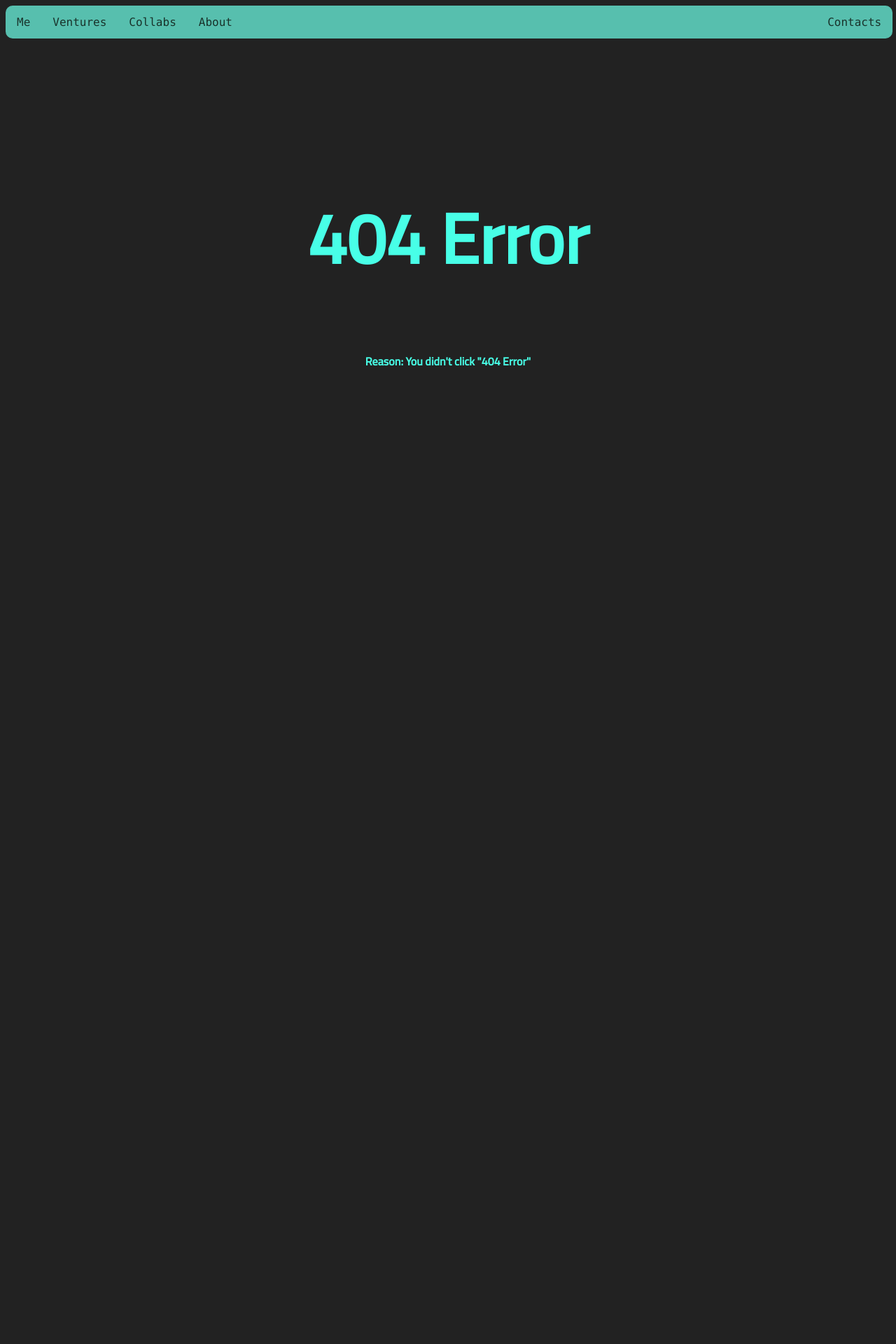
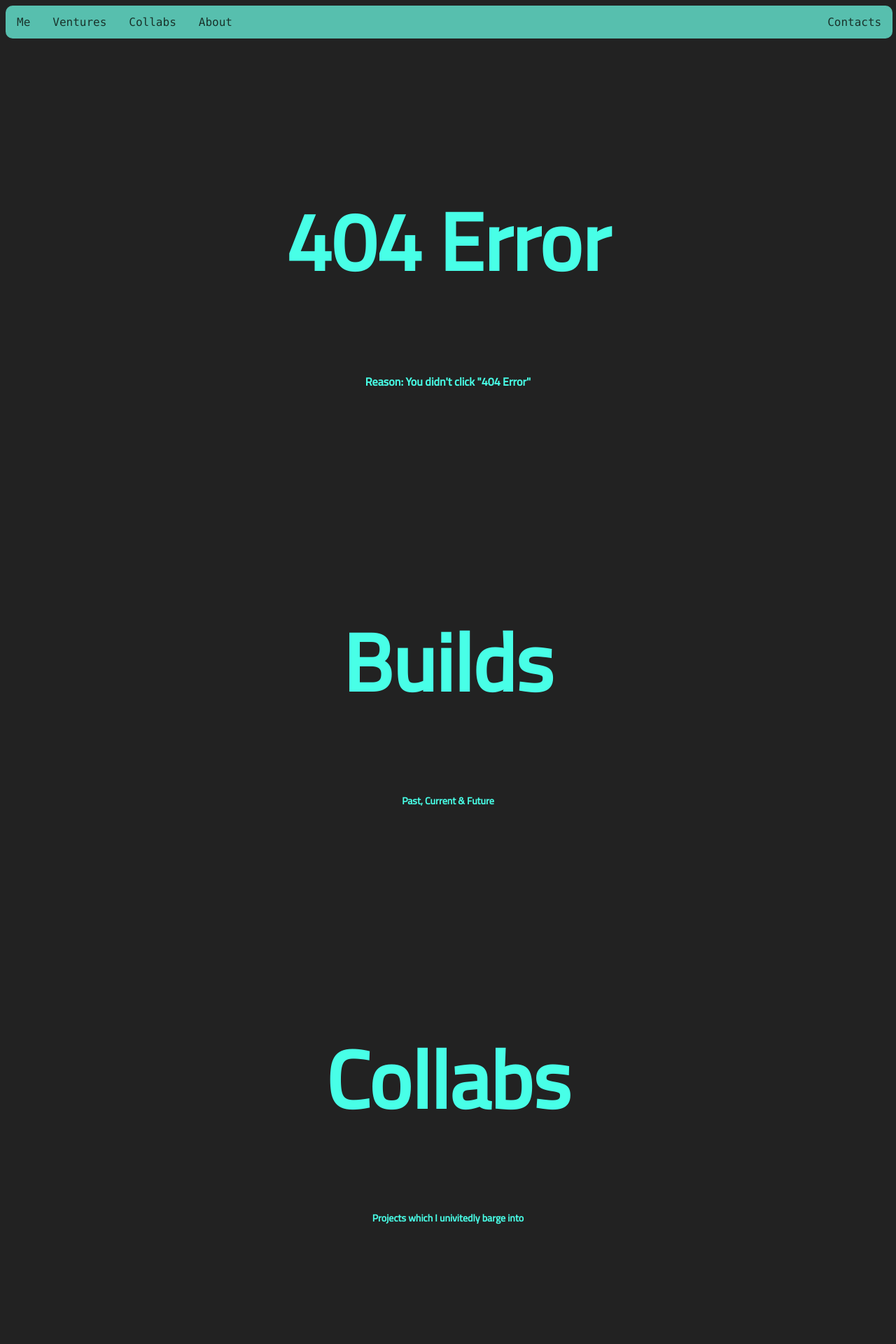
Before and after one commit to Wjplatformer/wjplatformer.github.io, a PHP site: page / in a window 1280 px wide. Shown: the top 1920 px of the page at 70% size. Before the commit the page ends 523 px from the top, so only its background shows below. Run offline with PHP 8.4, Linux system fonts and the light colour scheme.

Commit message:
non-vulgar update

```diff
--- a/index.html
+++ b/index.html
@@ -12,20 +12,35 @@
 <body>
   <nav>
     <ul>
-      <li><a href="index.html">Me</a></li>
-      <li><a href="index.html">Ventures</a></li>
-      <li><a href="index.html">Collabs</a></li>
-      <li><a href="index.html">About</a></li>
-      <li id="right"><a href="index.html">Contacts</a></li>
+      <li><a href="#text-change">Me</a></li>
+      <li><a href="#builds">Ventures</a></li>
+      <li><a href="#Collab">Collabs</a></li>
+      <li><a href="#About">About</a></li>
+      <li id="right"><a href="#Contact">Contacts</a></li>
   </nav>
 
-  <h1 id="text-change" onclick="text_change()" style="padding-top: 180px; text-align: center;">404 Error</h1>
-  <h4 id="text-change2" style="text-align: center;">Reason: You didn't click "404 Error"</h4>
+  <h1 id="text-change" onclick="text_change()" style="padding-top: 160px; text-align: center;">404 Error</h1>
+  <h4 id="text-change2" style="text-align: center; padding-bottom: 200px;">Reason: You didn't click "404 Error"</h4>
+
+  <h1 id="builds">Builds</h1>
+  <h5 style="padding-bottom: 200px;">Past, Current & Future</h5>
+
+  <h1 id="Collab">Collabs</h1>
+  <h5 style="padding-bottom: 200px;">Projects which I univitedly barge into</h5>
+
+  <h1 id="About">About</h1>
+  <h5 style="padding-bottom: 200px;">No face reveal still 😛</h5>
+
+  <h1 id="Contact">Contacts</h1>
+  <h5 style="padding-bottom: 200px;">Message this idiota lol.</h5>
 
   <script>
     function text_change(){
-    document.getElementById("text-change").innerHTML = "Fr*ck. Fine.";
+    if (document.getElementById("text-change").innerHTML === "Welcome IG ¯\\_(ツ)_/¯"){}
+    else {
+    document.getElementById("text-change").innerHTML = "😡. Fine.";
     document.getElementById("text-change2").innerHTML = "Updating in progress <i class='fa fa-gear fa-spin' style='font-size: 18px;''></i>"
+    setTimeout(function() {document.getElementById("text-change").innerHTML = "Welcome IG ¯\\_(ツ)_/¯" }, 3000);};
     }
 
   </script>
--- a/stylesheets/index.css
+++ b/stylesheets/index.css
@@ -2,13 +2,22 @@ body{
   background-color: #222;
   color: rgb(72, 255, 231);
   font-family: 'Cairo', sans-serif;
+  text-align: center;
 }
 
 h1{
-    font-size: 100px;
+  font-size: 9vw;
+}
+
+h5{
+  font-size: 14px;
 }
 
 a{
   text-decoration: none;
   color: rgb(72, 255, 231);
 }
+
+@media screen and (max-width: 1000px) {
+    h1{font-size: 14vh;}
+}
--- a/stylesheets/nav.css
+++ b/stylesheets/nav.css
@@ -38,12 +38,12 @@ li a:hover {
 @media screen and (max-width: 1000px){
   ul{
     overflow: visible;
-    width: 170px;
-    font-size: 30px;
+    width: 90px;
+    font-size: 15px;
   }
 
   li{
-    width: 170px;
+    width: 90px;
   }
 
   #right{
```
